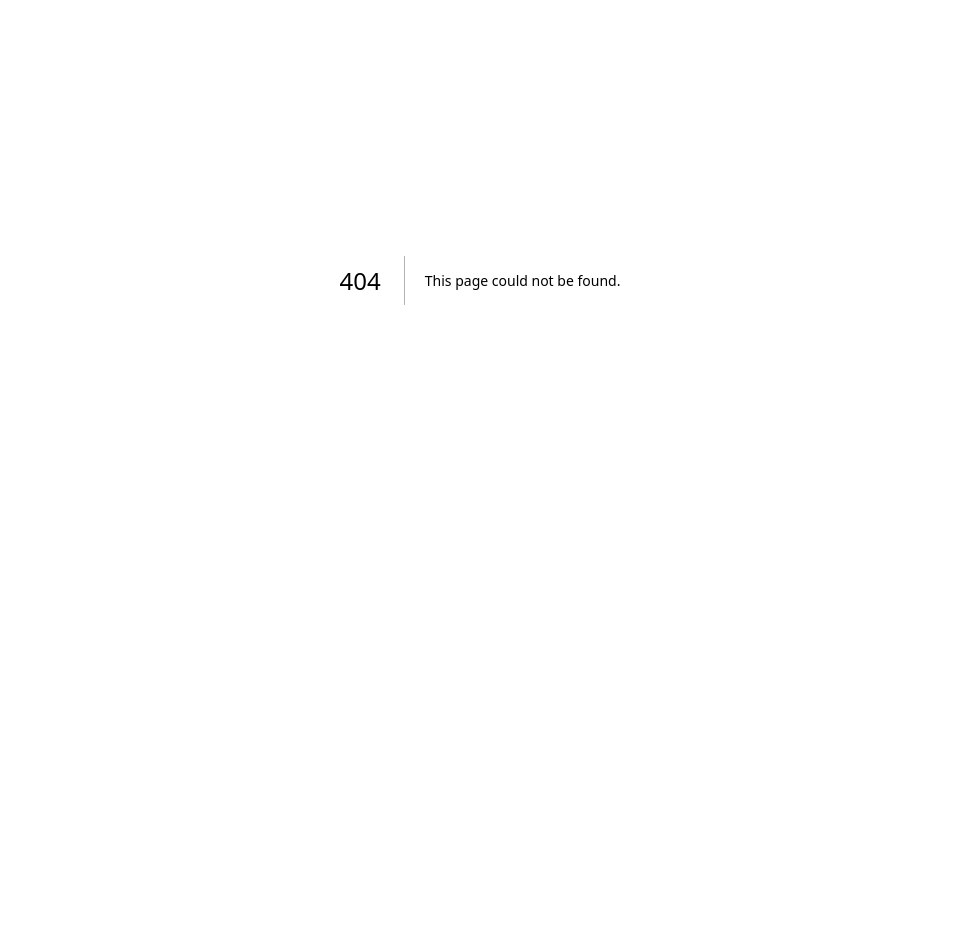
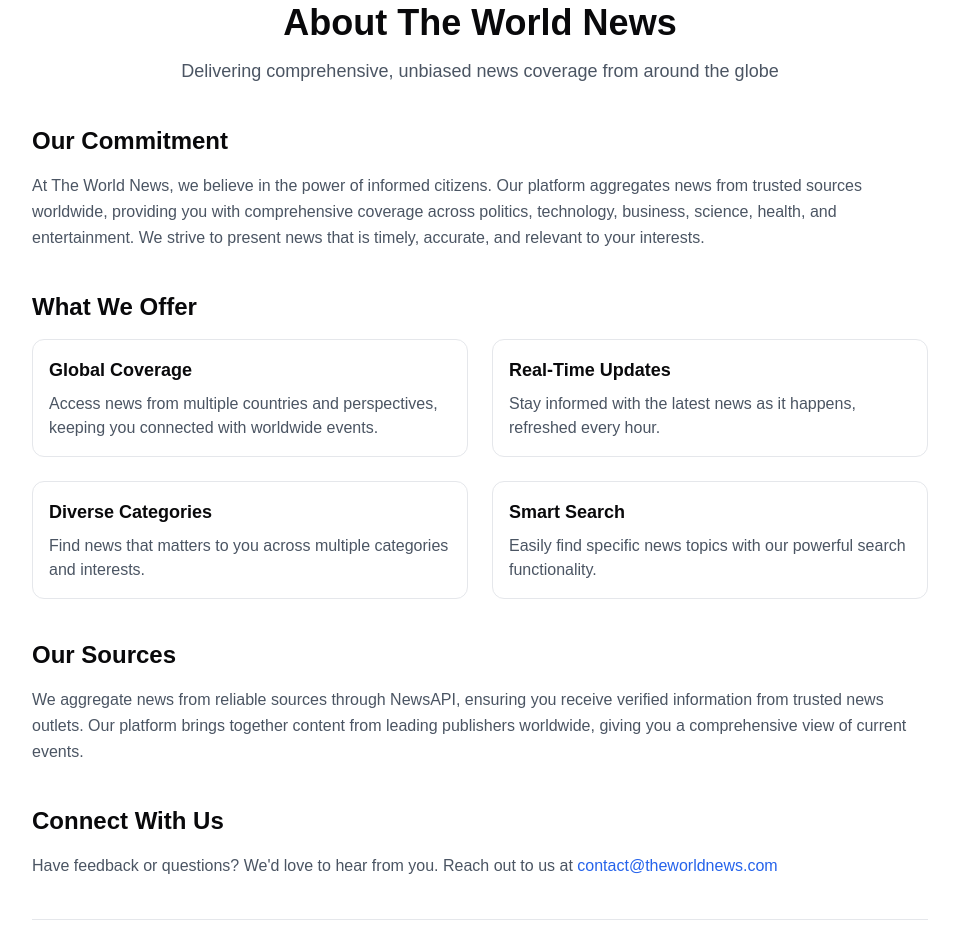
Before and after one commit to daniels600/news-blog, a Next.js app: page /about in a window 1280 px wide. Before the commit this address had no page. Shown: the part 120-1072 px from the top of the page, without its empty margins (160-1119 px from the left). Before the commit the page ends 800 px from the top, so only its background shows below. Built offline with nearby package versions, Linux system fonts and the light colour scheme.

Commit message:
updated the images loading

```diff
--- /dev/null
+++ b/app/about/page.tsx
@@ -0,0 +1,87 @@
+export default function About() {
+  return (
+    <div className="max-w-[85rem] px-4 py-10 sm:px-6 lg:px-8 lg:py-14 mx-auto">
+      <div className="max-w-4xl mx-auto">
+        <div className="text-center mb-10">
+          <h1 className="text-3xl font-bold md:text-4xl md:leading-tight dark:text-white">
+            About The World News
+          </h1>
+          <p className="mt-3 text-lg text-gray-600 dark:text-gray-400">
+            Delivering comprehensive, unbiased news coverage from around the globe
+          </p>
+        </div>
+
+        <div className="space-y-10">
+          <section>
+            <h2 className="text-2xl font-semibold mb-4 dark:text-gray-200">Our Commitment</h2>
+            <p className="text-gray-600 dark:text-gray-400 leading-relaxed">
+              At The World News, we believe in the power of informed citizens. Our platform
+              aggregates news from trusted sources worldwide, providing you with comprehensive
+              coverage across politics, technology, business, science, health, and entertainment.
+              We strive to present news that is timely, accurate, and relevant to your interests.
+            </p>
+          </section>
+
+          <section>
+            <h2 className="text-2xl font-semibold mb-4 dark:text-gray-200">What We Offer</h2>
+            <div className="grid sm:grid-cols-2 gap-6">
+              <div className="flex flex-col p-4 border border-gray-200 rounded-xl dark:border-gray-700">
+                <h3 className="text-lg font-semibold mb-2 dark:text-gray-200">Global Coverage</h3>
+                <p className="text-gray-600 dark:text-gray-400">
+                  Access news from multiple countries and perspectives, keeping you connected with worldwide events.
+                </p>
+              </div>
+              <div className="flex flex-col p-4 border border-gray-200 rounded-xl dark:border-gray-700">
+                <h3 className="text-lg font-semibold mb-2 dark:text-gray-200">Real-Time Updates</h3>
+                <p className="text-gray-600 dark:text-gray-400">
+                  Stay informed with the latest news as it happens, refreshed every hour.
+                </p>
+              </div>
+              <div className="flex flex-col p-4 border border-gray-200 rounded-xl dark:border-gray-700">
+                <h3 className="text-lg font-semibold mb-2 dark:text-gray-200">Diverse Categories</h3>
+                <p className="text-gray-600 dark:text-gray-400">
+                  Find news that matters to you across multiple categories and interests.
+                </p>
+              </div>
+              <div className="flex flex-col p-4 border border-gray-200 rounded-xl dark:border-gray-700">
+                <h3 className="text-lg font-semibold mb-2 dark:text-gray-200">Smart Search</h3>
+                <p className="text-gray-600 dark:text-gray-400">
+                  Easily find specific news topics with our powerful search functionality.
+                </p>
+              </div>
+            </div>
+          </section>
+
+          <section>
+            <h2 className="text-2xl font-semibold mb-4 dark:text-gray-200">Our Sources</h2>
+            <p className="text-gray-600 dark:text-gray-400 leading-relaxed">
+              We aggregate news from reliable sources through NewsAPI, ensuring you receive
+              verified information from trusted news outlets. Our platform brings together
+              content from leading publishers worldwide, giving you a comprehensive view of
+              current events.
+            </p>
+          </section>
+
+          <section>
+            <h2 className="text-2xl font-semibold mb-4 dark:text-gray-200">Connect With Us</h2>
+            <p className="text-gray-600 dark:text-gray-400 leading-relaxed">
+              Have feedback or questions? We&apos;d love to hear from you. Reach out to us at{' '}
+              <a
+                href="mailto:contact@theworldnews.com"
+                className="text-blue-600 hover:text-blue-500 dark:text-blue-400 dark:hover:text-blue-300"
+              >
+                contact@theworldnews.com
+              </a>
+            </p>
+          </section>
+
+          <div className="text-center pt-8 border-t border-gray-200 dark:border-gray-700">
+            <p className="text-sm text-gray-500 dark:text-gray-400">
+              Powered by NewsAPI.org | Updated hourly with the latest news
+            </p>
+          </div>
+        </div>
+      </div>
+    </div>
+  )
+}
--- a/app/layout.tsx
+++ b/app/layout.tsx
@@ -4,6 +4,7 @@ import PrelineScript from "@/components/PrelineScript";
 import { ThemeProvider } from "@/components/theme-provider";
 import { TooltipProvider } from "@/components/ui/tooltip";
 import "./globals.css";
+import NavBar from "@/components/navbar";
 
 const geistSans = localFont({
   src: "./fonts/GeistVF.woff",
@@ -31,6 +32,7 @@ export default function RootLayout({
       <body
         className={`${geistSans.variable} ${geistMono.variable} antialiased`}
       >
+         <NavBar />
         <ThemeProvider
           attribute="class"
           defaultTheme="system"
--- a/app/page.tsx
+++ b/app/page.tsx
@@ -1,5 +1,5 @@
 import { Suspense } from 'react'
-import NavBar from "@/components/navbar";
+// import NavBar from "@/components/navbar";
 import NewsList from "@/components/NewsList";
 import Loading from "./loading"
 export default function Home({
@@ -13,7 +13,7 @@ export default function Home({
 
   return (
     <>
-      <NavBar />
+
       <Suspense fallback={<Loading />}>
         <NewsList page={page} category={category} query={query} />
       </Suspense>
--- a/components/NewsImage.tsx
+++ b/components/NewsImage.tsx
@@ -1,5 +1,6 @@
-'use client'
+"use client"
 
+import Image from 'next/image'
 import { useState } from 'react'
 
 interface NewsImageProps {
@@ -8,14 +9,30 @@ interface NewsImageProps {
 }
 
 export default function NewsImage({ src, alt }: NewsImageProps) {
-  const [imgSrc, setImgSrc] = useState(src)
+  const [isLoading, setIsLoading] = useState(true)
 
   return (
-    <img
-      className="w-full object-cover rounded-xl"
-      src={imgSrc}
-      alt={alt}
-      onError={() => setImgSrc('/placeholder.jpg')}
-    />
+    <div className="relative w-full h-48 bg-gray-200 dark:bg-gray-800 rounded-xl overflow-hidden">
+      {isLoading && (
+        <div className="absolute inset-0">
+          <div className="w-full h-full animate-pulse bg-gray-200 dark:bg-gray-800" />
+        </div>
+      )}
+      <Image
+        className={`rounded-xl object-cover transition-all duration-300 ${
+          isLoading ? 'scale-110 blur-2xl' : 'scale-100 blur-0'
+        }`}
+        src={src}
+        alt={alt}
+        fill
+        sizes="(max-width: 768px) 100vw, (max-width: 1200px) 50vw, 33vw"
+        quality={75}
+        onLoadingComplete={() => setIsLoading(false)}
+        onError={(e) => {
+          e.currentTarget.src = '/placeholder.jpg'
+          setIsLoading(false)
+        }}
+      />
+    </div>
   )
 }
--- a/components/NewsList.tsx
+++ b/components/NewsList.tsx
@@ -23,8 +23,9 @@ interface Article {
 }
 
 async function getNews(page: number, category?: string, query?: string) {
-  const pageSize = 9
+  const pageSize = 50
   const apiKey = process.env.NEWS_API_KEY
+
 
   try {
     if (!apiKey) {
@@ -42,6 +43,8 @@ async function getNews(page: number, category?: string, query?: string) {
     }
 
     const res = await fetch(url, { next: { revalidate: 60 } })
+
+    console.log(res)
 
     if (!res.ok) {
       if (res.status === 429) {
@@ -64,11 +67,27 @@ async function getNews(page: number, category?: string, query?: string) {
 
 export default async function NewsList({ page, category, query }: { page: number, category?: string, query?: string }) {
 
+
   try {
+    const itemsPerPage = 9
+    const { articles: unfilteredArticles } = await getNews(page, category, query)
 
-    const { articles, totalResults } = await getNews(page, category, query)
-    const pageSize = 9
-    const totalPages = Math.ceil(totalResults / pageSize)
+    // Filter out articles with missing titles or descriptions
+    const validArticles = unfilteredArticles.filter((article: Article) =>
+      article.title &&
+      article.description &&
+      article.title !== '[Removed]' &&
+      article.description !== '[Removed]' &&
+      article.title.trim() !== '' &&
+      article.description.trim() !== ''
+    );
+
+    const totalValidArticles = validArticles.length
+    const totalPages = Math.ceil(totalValidArticles / itemsPerPage)
+
+    const startIndex = (page - 1) * itemsPerPage
+    const endIndex = startIndex + itemsPerPage
+    const articles = validArticles.slice(startIndex, endIndex)
 
     if (!articles || articles.length === 0) {
       return (
@@ -82,7 +101,6 @@ export default async function NewsList({ page, category, query }: { page: number
       <>
         {/* Card Blog */}
         <div className="max-w-[85rem] px-4 py-10 sm:px-6 lg:px-8 lg:py-14 mx-auto">
-
           {/* Title */}
           <div className="max-w-2xl mx-auto text-center mb-10 lg:mb-14">
             <h2 className="text-2xl font-bold md:text-4xl md:leading-tight dark:text-white">
@@ -106,27 +124,27 @@ export default async function NewsList({ page, category, query }: { page: number
             {articles.map((article: Article, index: number) => (
               <a
                 key={index}
-                className="group flex flex-col h-full border border-gray-200 hover:border-transparent hover:shadow-lg focus:outline-none focus:border-transparent focus:shadow-lg transition duration-300 rounded-xl p-5 dark:border-neutral-700 dark:hover:border-transparent dark:hover:shadow-black/40 dark:focus:border-transparent dark:focus:shadow-black/40"
+                className="group flex flex-col h-full border border-gray-200 hover:border-transparent hover:shadow-lg transition duration-300 rounded-xl dark:border-neutral-700 dark:hover:border-transparent dark:hover:shadow-black/40"
                 href={article.url}
                 target="_blank"
                 rel="noopener noreferrer"
               >
-                <div className="aspect-w-16 aspect-h-11">
+                <div className="p-5 flex flex-col h-full">
+                  <div className="w-full mb-6">
                     <NewsImage
+                      key={article.urlToImage}
                       src={article.urlToImage || '/placeholder.jpg'}
                       alt={article.title}
                     />
                   </div>
-                <div className="my-6">
-                  <h3 className="text-xl font-semibold text-gray-800 dark:text-neutral-300 dark:group-hover:text-white">
+                  <div className="flex flex-col flex-grow">
+                    <h3 className="text-xl font-semibold text-gray-800 dark:text-neutral-300 dark:group-hover:text-white line-clamp-2 mb-4">
                       {article.title}
                     </h3>
-                  <p className="mt-5 text-gray-600 dark:text-neutral-400">
+                    <p className="text-gray-600 dark:text-neutral-400 line-clamp-3 mb-6">
                       {article.description}
                     </p>
-                </div>
-                <div className="mt-auto flex items-center gap-x-3">
-                  <div>
+                    <div className="mt-auto">
                       <h4 className="font-semibold text-gray-800 dark:text-neutral-200">
                         {article.source.name}
                       </h4>
@@ -135,24 +153,26 @@ export default async function NewsList({ page, category, query }: { page: number
                       </p>
                     </div>
                   </div>
+                </div>
               </a>
             ))}
           </div>
           {/* Card */}
           <div className="mt-12">
-            <div className="flex items-center justify-between">
-              <p className="text-sm text-gray-600 dark:text-gray-400 whitespace-nowrap">
-                Showing page {page} of {totalPages} ({totalResults} articles)
-              </p>              <Pagination>
+            <div className="flex flex-col sm:flex-row items-center justify-between gap-4">
+              <p className="text-sm text-gray-600 dark:text-gray-400 text-center sm:text-left">
+                Showing page {page} of {totalPages} ({totalValidArticles} articles)
+              </p>
+              <div className="w-full sm:w-auto overflow-x-auto">
+                <Pagination>
                   <PaginationContent>
                     <PaginationItem>
                       <PaginationPrevious
-                      href={`/?page=${page > 1 ? page - 1 : 1}${category ? `&category=${category}` : ''}${query ? `&q=${query}` : ''}`}
+                        href={page > 1 ? `/?page=${page - 1}${category ? `&category=${category}` : ''}${query ? `&q=${query}` : ''}` : '#'}
+                        className={page <= 1 ? 'pointer-events-none opacity-50' : ''}
                         isActive={page > 1}
                       />
                     </PaginationItem>
-
-                  {/* Add page numbers - show current, first, last, and nearby pages */}
                     {Array.from({ length: Math.min(5, totalPages) }, (_, i) => {
                       let pageNumber;
                       if (totalPages <= 5) {
@@ -176,15 +196,16 @@ export default async function NewsList({ page, category, query }: { page: number
                         </PaginationItem>
                       );
                     })}
-
                     <PaginationItem>
                       <PaginationNext
-                      href={`/?page=${page < totalPages ? page + 1 : totalPages}${category ? `&category=${category}` : ''}${query ? `&q=${query}` : ''}`}
+                        href={page < totalPages ? `/?page=${page + 1}${category ? `&category=${category}` : ''}${query ? `&q=${query}` : ''}` : '#'}
+                        className={page >= totalPages ? 'pointer-events-none opacity-50' : ''}
                         isActive={page < totalPages}
                       />
                     </PaginationItem>
                   </PaginationContent>
                 </Pagination>
+              </div>
             </div>
           </div>
           {/* End Card */}
--- a/components/navbar.tsx
+++ b/components/navbar.tsx
@@ -79,7 +79,7 @@ const NavBar = () => {
               </Link>
               <Link
                 className="py-0.5 md:py-3 px-4 md:px-1 border-s-2 md:border-s-0 md:border-b-2 border-transparent text-gray-500 hover:text-gray-800 focus:outline-none dark:text-neutral-400 dark:hover:text-neutral-200"
-                href="#"
+                href="/about"
 
               >
                 About
--- a/next.config.mjs
+++ b/next.config.mjs
@@ -1,4 +1,15 @@
 /** @type {import('next').NextConfig} */
-const nextConfig = {};
+const nextConfig = {
+  images: {
+    remotePatterns: [
+      {
+        protocol: 'https',
+        hostname: '**',  // This allows all domains - adjust based on your needs
+        port: '',
+        pathname: '/**',
+      },
+    ],
+  },
+};
 
 export default nextConfig;
```
Lines whose indentation alone changed are shown as unchanged.
